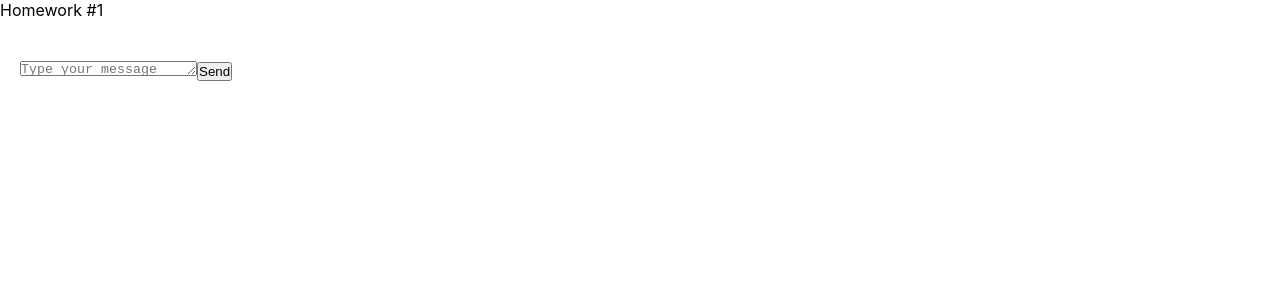
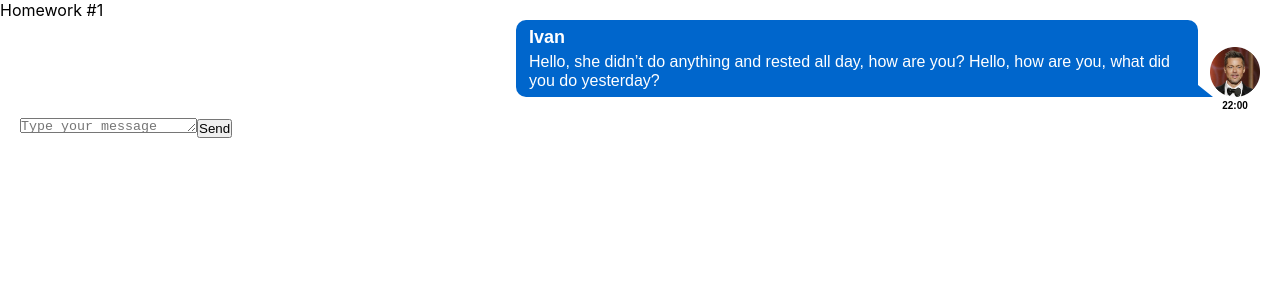
Before and after one commit to apastan/hw-sprint-2, a React (Create React App) app: page / in a window 1280 px wide. Shown: the top 300 px of the page. Built offline with nearby package versions, Linux system fonts and the light colour scheme.

Commit message:
Message component markup and styling

```diff
--- a/src/s2-homeworks/hw01/message/Message.module.css
+++ b/src/s2-homeworks/hw01/message/Message.module.css
@@ -1,31 +1,65 @@
 .message {
+    max-width: 60%;
+    width: 100%;
+    margin-left: auto;
+    margin-right: 0;
 
+    font-family: 'Montserrat', sans-serif;
+    color: #FFFFFF;
+    line-height: 1.2;
+    text-align: left;
 }
 
 .imageAndText {
-
+    display: flex;
+    align-items: flex-end;
+    gap: 12px;
 }
 
 .imageAndText img {
-
+    display: block;
+    height: 50px;
+    width: 50px;
 }
 
 .text {
+    background-color: #0066CC;
+    border-radius: 10px 10px 0 10px;
+    padding: 7px 13px;
 
+    position: relative;
 }
 
 .text:after {
+    position: absolute;
+    content: "";
+    right: -15px;
+    bottom: 0;
 
+    width: 0;
+    height: 0;
+
+    border-right: 15px solid transparent;
+    border-bottom: 12px solid #0066CC;
 }
 
 .name {
-
+    font-size: 18px;
+    font-weight: 600;
+    margin-bottom: 3px;
 }
 
 .messageText {
-
+    font-size: 16px;
+    font-weight: 400;
 }
 
 .time {
+    text-align: center;
+    color: #000000;
+    font-size: 10px;
+    font-weight: 600;
 
+    position: relative;
+    bottom: -65px;
 }
--- a/src/s2-homeworks/hw01/message/Message.tsx
+++ b/src/s2-homeworks/hw01/message/Message.tsx
@@ -1,37 +1,36 @@
 import React from 'react'
 import s from './Message.module.css'
+import {MessageType} from "../HW1";
 
 // нужно создать правильный тип вместо any
-export type MessagePropsType = any
+export type MessagePropsType = {
+    message: MessageType
+}
 
 // нужно отобразить приходящие данные
 const Message = (props: MessagePropsType) => {
     return (
         <div id={'hw1-message-' + props.message.id} className={s.message}>
             <div className={s.imageAndText}>
-                <img
-                    id={'hw1-avatar-' + props.message.id}
-                    // создаёт студент
-
-                    //
-                />
                 <div className={s.text}>
                     <div id={'hw1-name-' + props.message.id} className={s.name}>
+                        {props.message.user.name}
+                    </div>
+                    <div id={'hw1-text-' + props.message.id} className={s.messageText}>
                         {/*создаёт студент*/}
-
-                        {/**/}
+                        {props.message.message.text}
                     </div>
-                    <pre id={'hw1-text-' + props.message.id} className={s.messageText}>
+                </div>
+                <div className={s.avatarAndTime}>
+                    <div id={'hw1-time-' + props.message.id} className={s.time}>
                         {/*создаёт студент*/}
-
-                        {/**/}
-                    </pre>
+                        {props.message.message.time}
+                    </div>
+                    <img
+                        id={'hw1-avatar-' + props.message.id}
+                        src={props.message.user.avatar}
+                    />
                 </div>
-            </div>
-            <div id={'hw1-time-' + props.message.id} className={s.time}>
-                {/*создаёт студент*/}
-
-                {/**/}
             </div>
         </div>
     )
```
